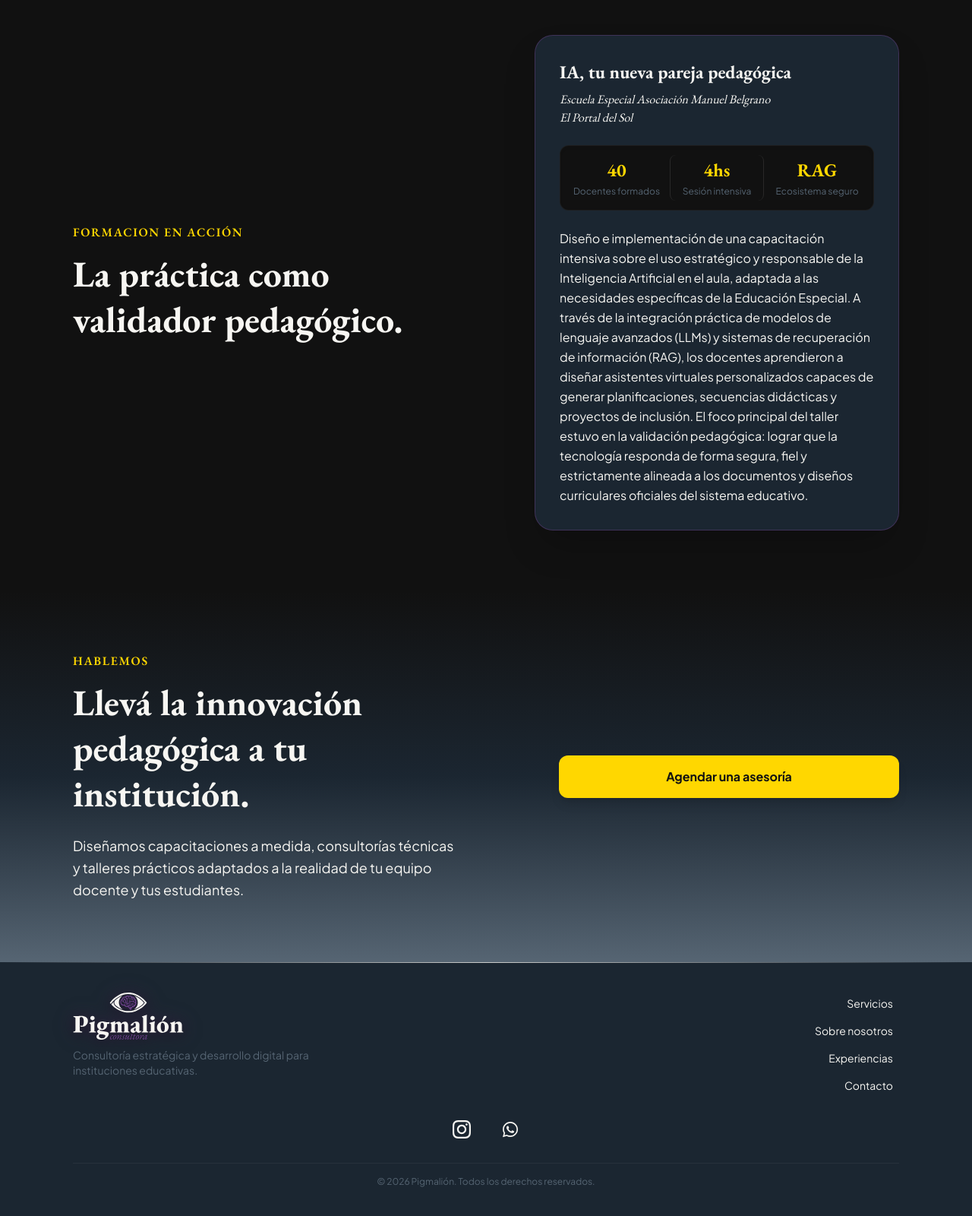
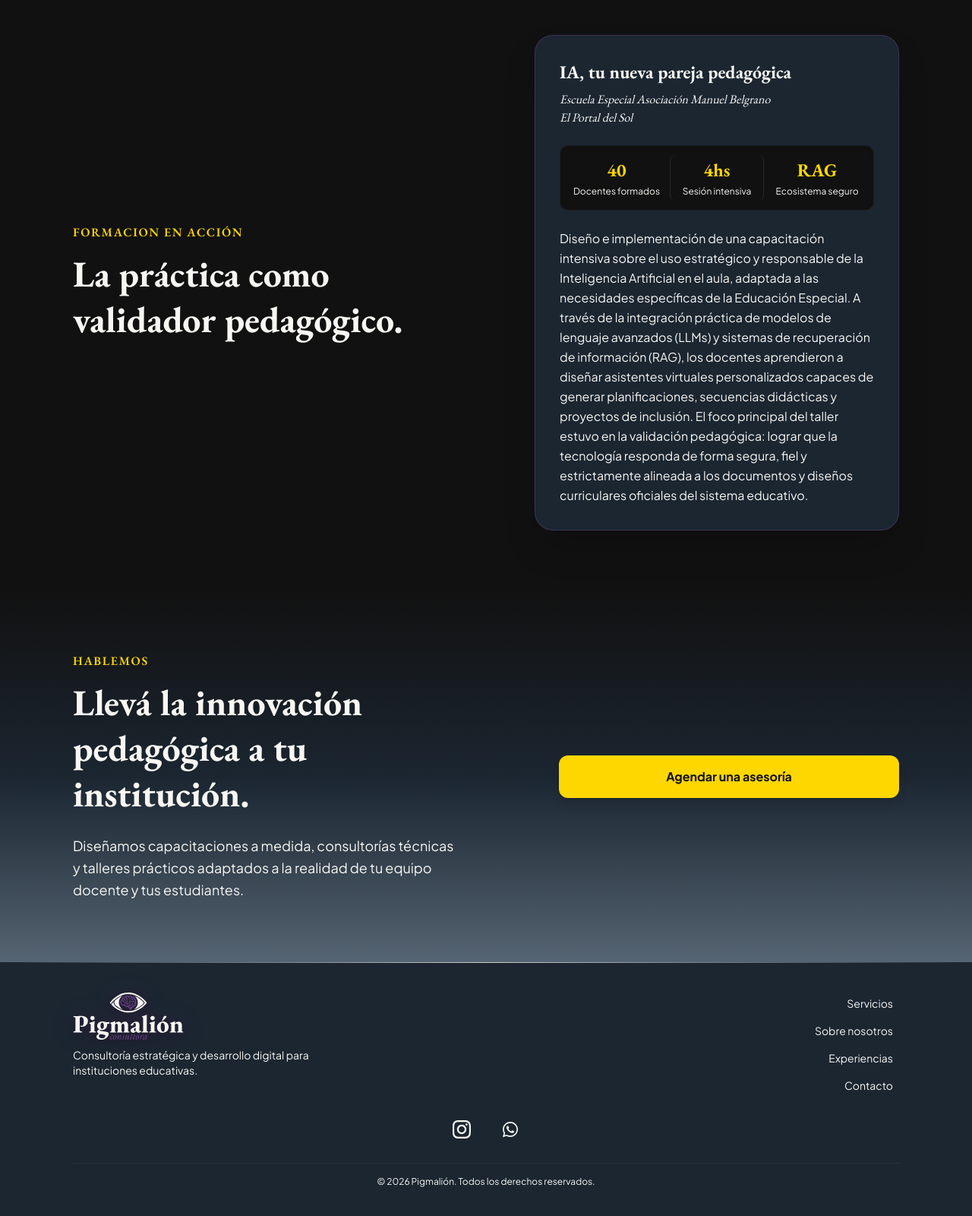
Before and after one commit to MarcosLabra/Pigmalion-Web-v1, a website built with Vite: page index.html in a window 1280 px wide. Shown: the part 4634-6234 px from the top of the page at 76% size. Built offline with nearby package versions, Linux system fonts and the light colour scheme.

Commit message:
corrijo contrastes

```diff
--- a/index.html
+++ b/index.html
@@ -639,21 +639,21 @@
               <div
                 class="flex flex-col items-center justify-center p-1 rounded-lg active:scale-95 transition-transform duration-150 hover:bg-white/5 cursor-default">
                 <span class="font-heading text-xl sm:text-2xl font-bold text-interactive-yellow mb-1">40</span>
-                <span class="font-body text-[10px] sm:text-xs text-text-secondary">Docentes formados</span>
+                <span class="font-body text-[10px] sm:text-xs text-text-light">Docentes formados</span>
               </div>
 
               <!-- Métrica 2 -->
               <div
                 class="flex flex-col items-center justify-center p-1 border-x border-text-light/10 rounded-lg active:scale-95 transition-transform duration-150 hover:bg-white/5 cursor-default">
                 <span class="font-heading text-xl sm:text-2xl font-bold text-interactive-yellow mb-1">4hs</span>
-                <span class="font-body text-[10px] sm:text-xs text-text-secondary">Sesión intensiva</span>
+                <span class="font-body text-[10px] sm:text-xs text-text-light">Sesión intensiva</span>
               </div>
 
               <!-- Métrica 3 -->
               <div
                 class="flex flex-col items-center justify-center p-1 rounded-lg active:scale-95 transition-transform duration-150 hover:bg-white/5 cursor-default">
                 <span class="font-heading text-xl sm:text-2xl font-bold text-interactive-yellow mb-1">RAG</span>
-                <span class="font-body text-[10px] sm:text-xs text-text-secondary">Ecosistema seguro</span>
+                <span class="font-body text-[10px] sm:text-xs text-text-light">Ecosistema seguro</span>
               </div>
             </div>
 
@@ -723,7 +723,7 @@
           <img src="./src/assets/light-isologotipo.svg" alt="Pigmalión - Consultoría estratégica y desarrollo digital"
             class="h-16 w-auto object-contain filter-[drop-shadow(0_0_10px_rgba(117,69,149,0.5))_drop-shadow(0_2px_8px_rgba(0,0,0,0.8))]" />
         </a>
-        <p class="text-sm 2xl:text-base text-text-secondary max-w-xs">
+        <p class="text-sm 2xl:text-base text-text-light max-w-xs">
           Consultoría estratégica y desarrollo digital para instituciones educativas.
         </p>
       </div>
@@ -767,7 +767,7 @@
 
     <!-- Línea de Copyright -->
     <div
-      class="max-w-7xl mx-auto pt-4 border-t border-text-light/5 text-center text-xs 2xl:text-sm text-text-secondary">
+      class="max-w-7xl mx-auto pt-4 border-t border-text-light/5 text-center text-xs 2xl:text-sm text-text-light">
       &copy; 2026 Pigmalión. Todos los derechos reservados.
     </div>
   </footer>
--- a/package.json
+++ b/package.json
@@ -6,16 +6,14 @@
   "scripts": {
     "dev": "vite",
     "build": "vite build",
-    "preview": "vite preview",
-    "deploy": "vite build && npx gh-pages -d dist"
+    "preview": "vite preview"
   },
   "devDependencies": {
     "@tailwindcss/postcss": "^4.3.3",
     "autoprefixer": "^10.5.4",
     "postcss": "^8.5.26",
     "tailwindcss": "^4.3.3",
-    "vite": "^8.2.0",
-    "vite-plugin-gh-pages": "^1.0.1"
+    "vite": "^8.2.0"
   },
   "dependencies": {
     "@fontsource-variable/eb-garamond": "^5.3.0",
--- a/vite.config.js
+++ b/vite.config.js
@@ -1,7 +1,3 @@
 import { defineConfig } from 'vite'
-import { ghPages } from 'vite-plugin-gh-pages'
 
-export default defineConfig({
-  base: './',
-  plugins: [ghPages()],
-})
+export default defineConfig({})
```
Also changed, not shown: 1 other file.
